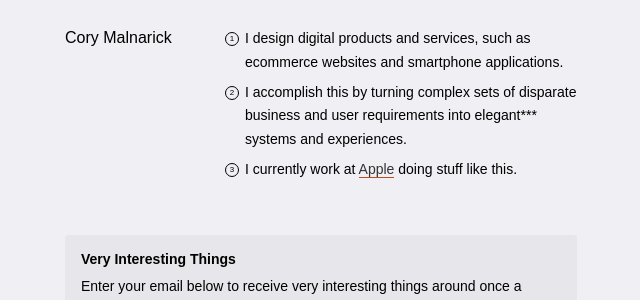
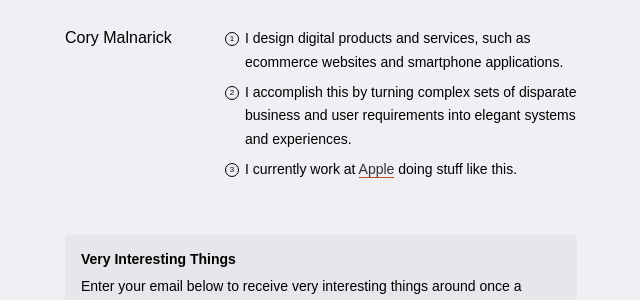
Before and after one commit to foundmonster/foundmonster.github.io, a Jekyll site: the page built from index.html, in a window 1280 px wide. Shown: the part 232-532 px from the top of the page, without its empty margins (319-959 px from the left). Built offline with Jekyll 4.4.1, drawn with Linux system fonts in a browser that asks for light colours; some web fonts are replaced.

Commit message:
star removal

```diff
--- a/index.html
+++ b/index.html
@@ -10,7 +10,7 @@
 	<div>
 		<ul class="home-numbered-list">
 			<li>I design digital products and services, such as ecommerce websites and smartphone applications.</li>
-			<li>I accomplish this by turning complex sets of disparate business and user requirements into elegant*** systems and experiences. </li>
+			<li>I accomplish this by turning complex sets of disparate business and user requirements into elegant systems and experiences. </li>
 			<li>I currently work at <a href="https://apple.com">Apple</a> doing stuff like this.</li
 			></ul></div>
 </div>
```
